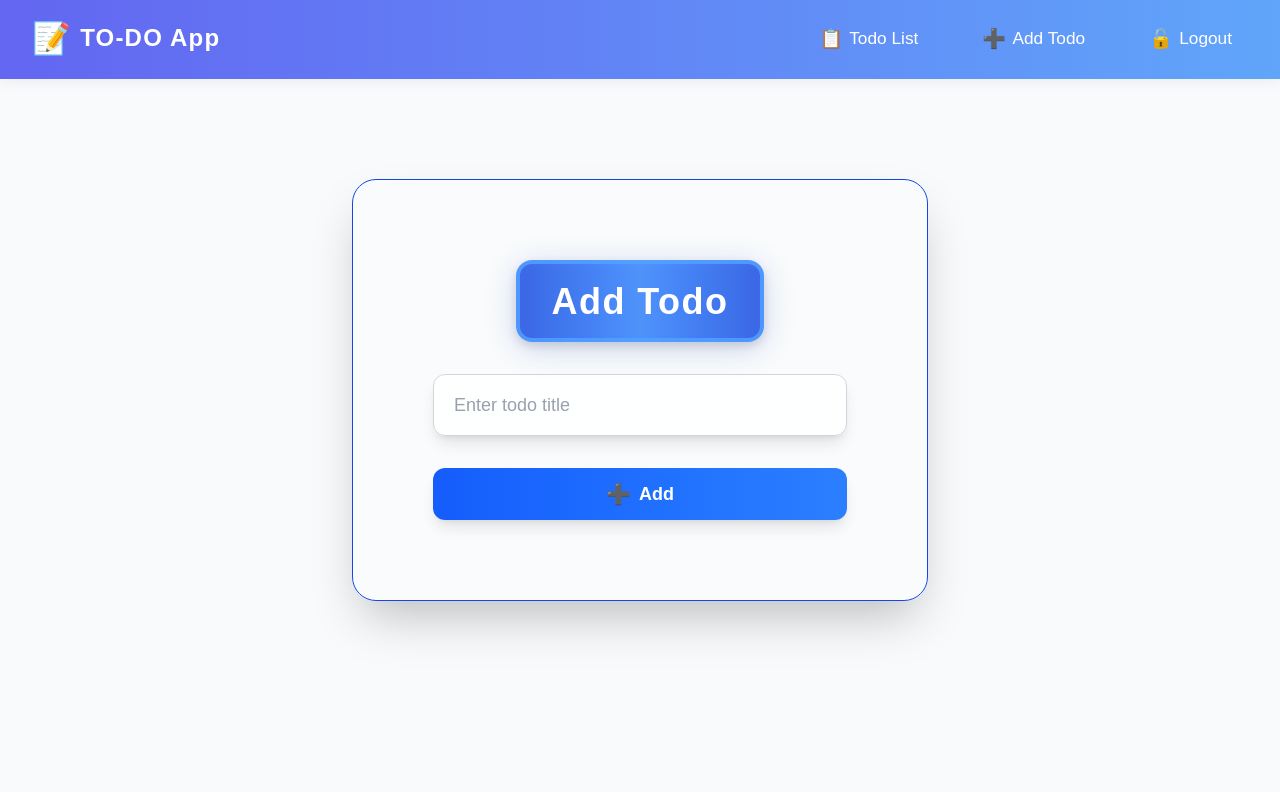
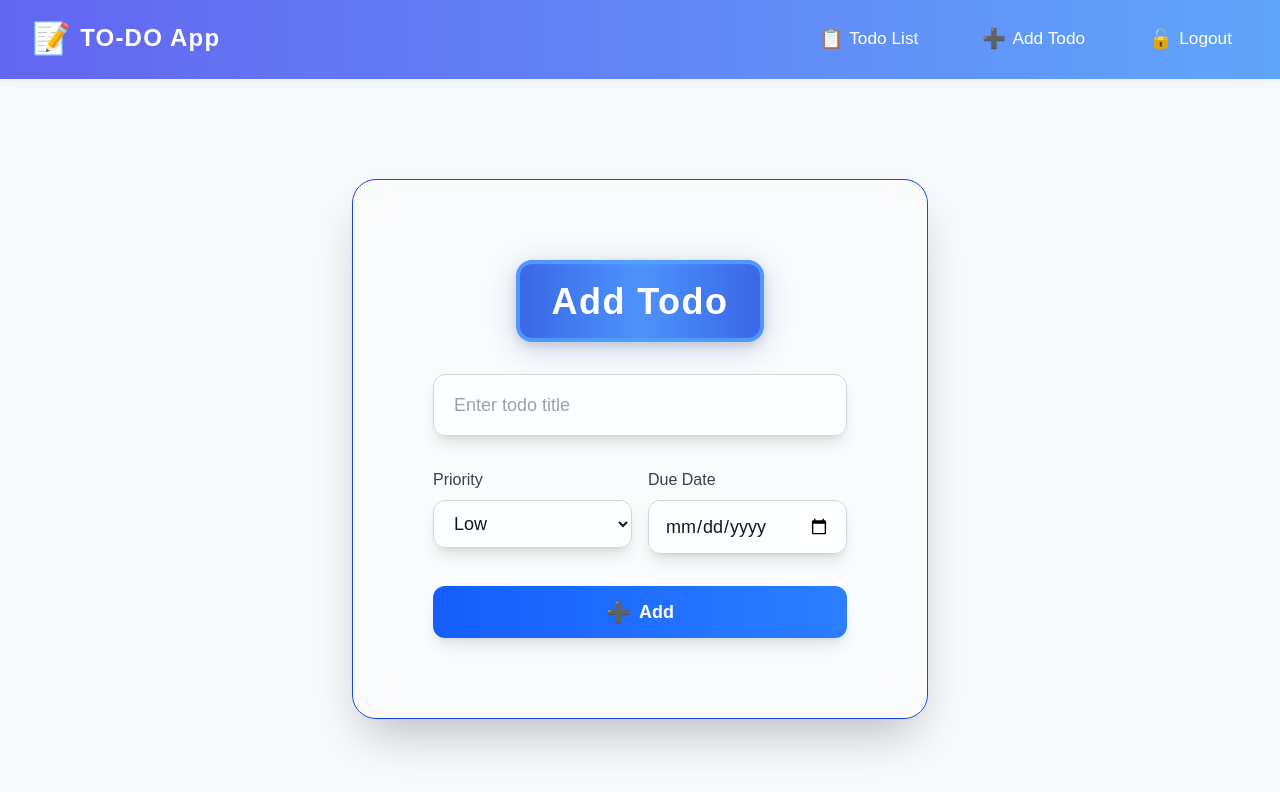
Before and after one commit to rouamansour/TO-DO-App, a Next.js app in the folder client/: page /add-todo in a window 1280 px wide. Shown: the top 792 px of the page. Built offline with nearby package versions, Linux system fonts and the light colour scheme.

Commit message:
feat: add priority and due date fields to todo creation and display

```diff
--- a/client/app/add-todo/page.tsx
+++ b/client/app/add-todo/page.tsx
@@ -2,8 +2,11 @@
 import { useState } from "react";
 import { useRouter } from "next/navigation";
 
+
 export default function AddTodo() {
 	const [title, setTitle] = useState("");
+	const [priority, setPriority] = useState("Low");
+	const [dueDate, setDueDate] = useState("");
 	const [loading, setLoading] = useState(false);
 	const [error, setError] = useState("");
 	const router = useRouter();
@@ -16,10 +19,12 @@ export default function AddTodo() {
 			const res = await fetch("http://localhost:5000/api/todos", {
 				method: "POST",
 				headers: { "Content-Type": "application/json" },
-				body: JSON.stringify({ title }),
+				body: JSON.stringify({ title, priority, dueDate: dueDate || null }),
 			});
 			if (!res.ok) throw new Error("Failed to add todo");
 			setTitle("");
+			setPriority("Low");
+			setDueDate("");
 			router.push("/todo-list");
 		} catch (err: any) {
 			setError(err.message || "Error");
@@ -52,6 +57,34 @@ export default function AddTodo() {
 						required
 						disabled={loading}
 					/>
+
+					<div className="flex flex-col md:flex-row gap-4">
+						<div className="flex-1">
+							<label className="block mb-2 font-medium text-gray-700">Priority</label>
+							<select
+								className="w-full px-4 py-3 rounded-xl border border-gray-300 bg-white/80 text-gray-900 text-lg focus:outline-none focus:ring-2 focus:ring-blue-500 shadow-lg transition-all duration-200"
+								value={priority}
+								onChange={e => setPriority(e.target.value)}
+								disabled={loading}
+								required
+							>
+								<option value="Low">Low</option>
+								<option value="Medium">Medium</option>
+								<option value="High">High</option>
+							</select>
+						</div>
+						<div className="flex-1">
+							<label className="block mb-2 font-medium text-gray-700">Due Date</label>
+							<input
+								className="w-full px-4 py-3 rounded-xl border border-gray-300 bg-white/80 text-gray-900 text-lg focus:outline-none focus:ring-2 focus:ring-blue-500 shadow-lg transition-all duration-200"
+								type="date"
+								value={dueDate}
+								onChange={e => setDueDate(e.target.value)}
+								disabled={loading}
+							/>
+						</div>
+					</div>
+
 					<button
 						type="submit"
 						className="w-full flex items-center justify-center gap-2 px-6 py-3 bg-gradient-to-r from-blue-600 to-blue-500 text-white font-semibold rounded-xl shadow-lg hover:from-blue-700 hover:to-blue-600 focus:outline-none focus:ring-2 focus:ring-blue-400 transition-all duration-200 disabled:opacity-50 text-lg"
--- a/client/app/todo-list/page.tsx
+++ b/client/app/todo-list/page.tsx
@@ -8,6 +8,8 @@ type Todo = {
   _id: string;
   title: string;
   completed: boolean;
+  priority?: string;
+  dueDate?: string;
 };
 
 export default function TodoPage() {
@@ -112,6 +114,8 @@ export default function TodoPage() {
               <thead className="bg-gradient-to-r from-blue-100 to-blue-200">
                 <tr>
                   <th className="px-6 py-4 text-left text-gray-700 font-bold text-lg tracking-wide">Title</th>
+                  <th className="px-6 py-4 text-left text-gray-700 font-bold text-lg tracking-wide">Priority</th>
+                  <th className="px-6 py-4 text-left text-gray-700 font-bold text-lg tracking-wide">Due Date</th>
                   <th className="px-6 py-4 text-left text-gray-700 font-bold text-lg tracking-wide">Actions</th>
                 </tr>
               </thead>
@@ -131,6 +135,8 @@ export default function TodoPage() {
                         <span className="ml-2 text-green-600" title="Done">✔️</span>
                       )}
                     </td>
+                    <td className="px-6 py-4 whitespace-nowrap text-lg text-gray-900">{todo.priority || 'Low'}</td>
+                    <td className="px-6 py-4 whitespace-nowrap text-lg text-gray-900">{todo.dueDate ? new Date(todo.dueDate).toLocaleDateString() : '-'}</td>
                     <td className="px-6 py-4 flex gap-2 items-center">
                       {!todo.completed && (
                         <button
```
Also changed, not shown: 2 other files (tests, documents, lock files or other folders).
